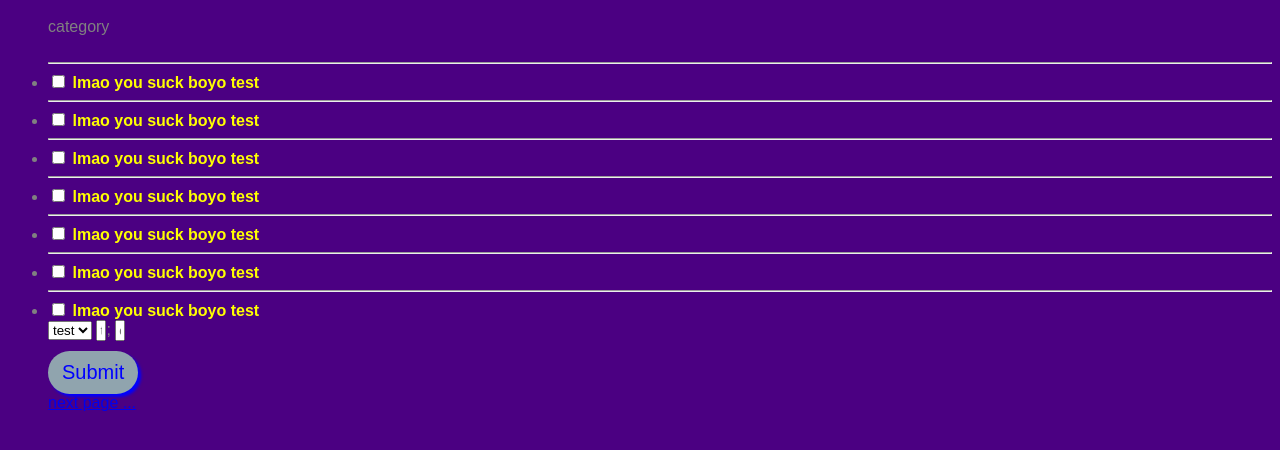
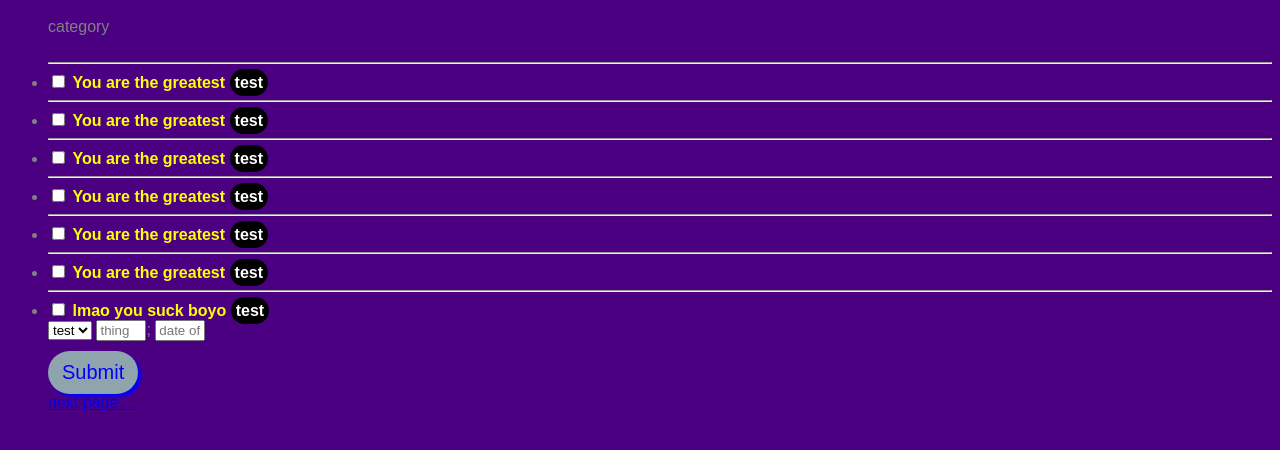
Before and after one commit to jocktiger522/to_do_app_front_end, a plain HTML site: page index.html in a window 1280 px wide. Shown: the part 48-498 px from the top of the page. Drawn offline with nearby package versions, Linux system fonts and the light colour scheme.

Commit message:
java ver1

```diff
--- a/index.css
+++ b/index.css
@@ -38,8 +38,14 @@ span {
     box-shadow: 1px 1px 1px #90A4AE;
 }
 #dot {
-    width:10px;
+    width:50px;
 }
 #t {
-    width:10px;
+    width:50px;
 }
+.time {
+    background-color: black;
+    color: white;
+    padding: 5px;
+    border-radius: 18px ;
+}
--- a/index.html
+++ b/index.html
@@ -2,6 +2,9 @@
 <html>
     <head>
         <link rel="stylesheet" href="index.css">
+        <script src="https://ajax.googleapis.com/ajax/libs/jquery/3.2.1/jquery.min.js"></script>
+
+        <script src="index.js"></script>
         </head>
         <body>
             <h1>Welcome to Tiger's <span class="span1">To-Do!</span></h1>
@@ -12,7 +15,7 @@
                 <hr>
                 <li>
 
-                     <input type="checkbox"> <span class="row"> lmao you suck boyo</span> <span class="time">test</span>
+                     <input type="checkbox"> <span class="row"> You are the greatest</span> <span class="time">test</span>
 
 
 
@@ -20,27 +23,27 @@
 
                 <hr>
                 <li>
-                   <input type="checkbox"> <span class="row"> lmao you suck boyo</span> <span class="time">test</span>
+                   <input type="checkbox"> <span class="row"> You are the greatest</span> <span class="time">test</span>
                 </li>
 
                 <hr>
                 <li>
-                    <input type="checkbox"> <span class="row"> lmao you suck boyo</span> <span class="time">test</span>
+                    <input type="checkbox"> <span class="row"> You are the greatest</span> <span class="time">test</span>
                 </li>
 
                 <hr>
                 <li>
-                    <input type="checkbox"> <span class="row"> lmao you suck boyo</span> <span class="time">test</span>
+                    <input type="checkbox"> <span class="row"> You are the greatest</span> <span class="time">test</span>
                 </li>
 
                 <hr>
                 <li>
-                    <input type="checkbox"> <span class="row"> lmao you suck boyo</span> <span class="time">test</span>
+                    <input type="checkbox"> <span class="row"> You are the greatest</span> <span class="time">test</span>
                 </li>
 
                 <hr>
                 <li>
-                    <input type="checkbox"> <span class="row"> lmao you suck boyo</span> <span class="time">test</span>
+                    <input type="checkbox"> <span class="row"> You are the greatest</span> <span class="time">test</span>
                 </li>
 
                 <hr>
--- /dev/null
+++ b/index.js
@@ -0,0 +1,6 @@
+$(document).ready(function () {
+    $("#submit").click(function (){
+        alert('pressed the button');
+        console.log("test");
+    })
+})
```
